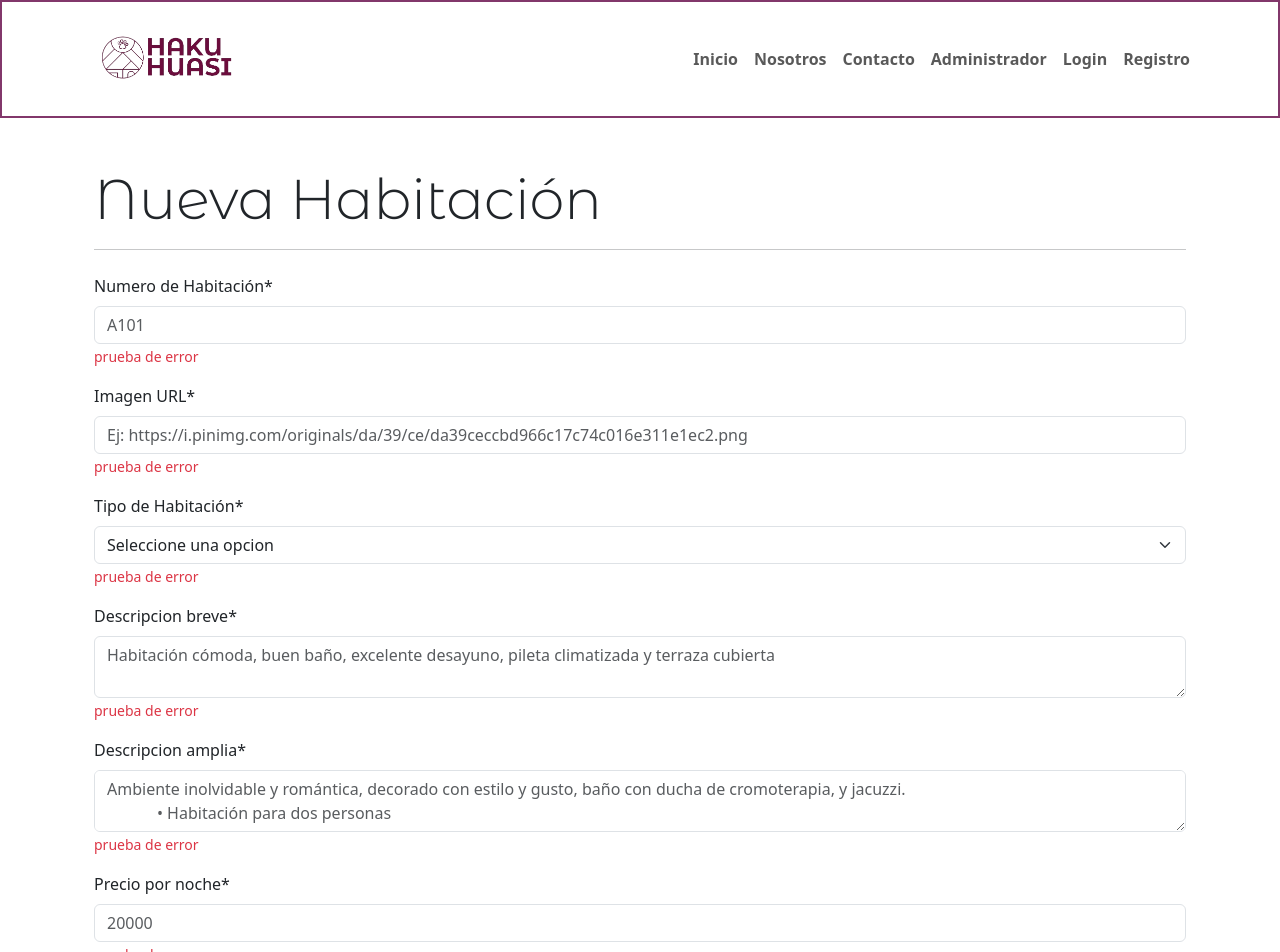
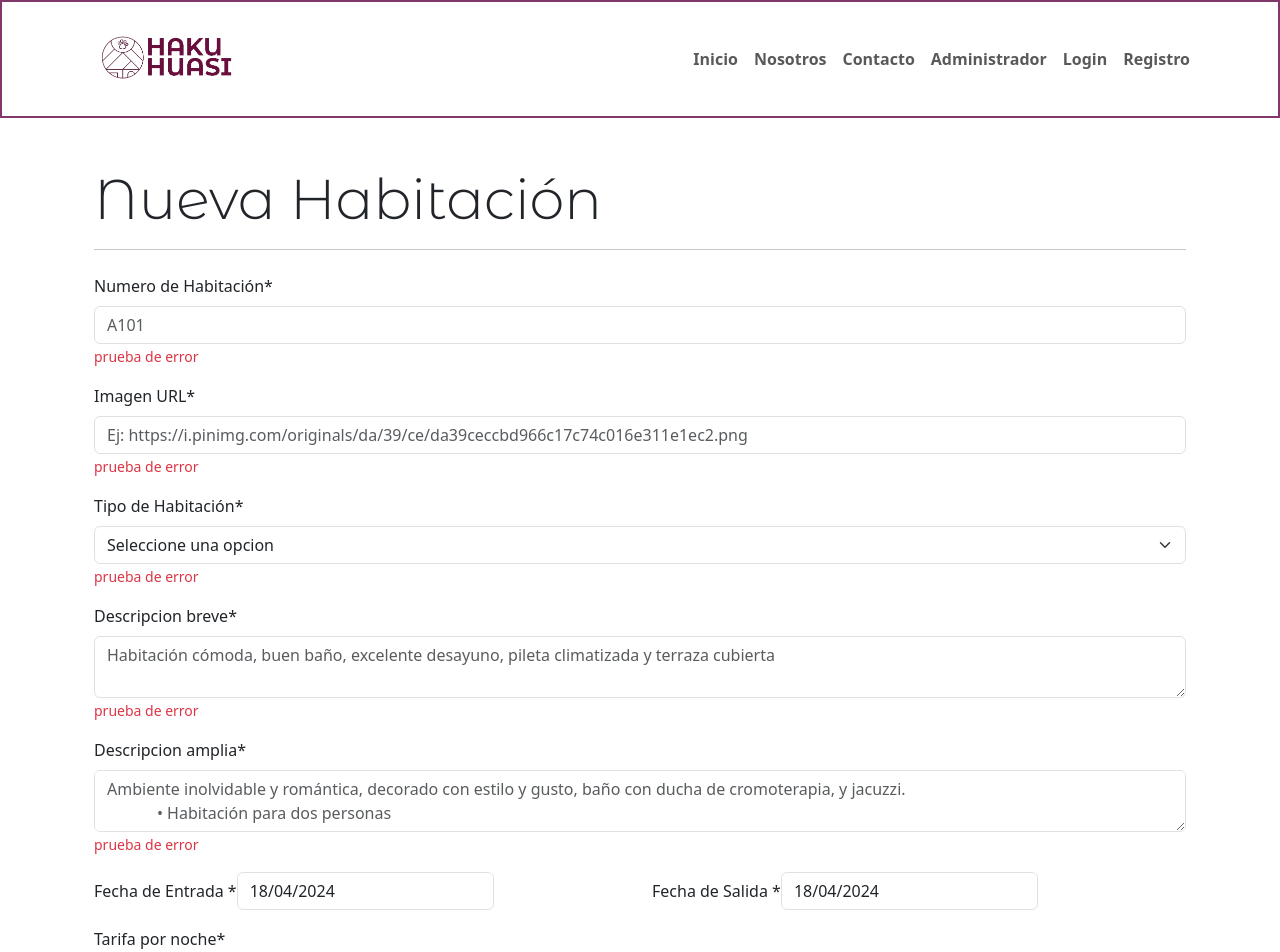
Before and after one commit to Pabmoy25/proyectoHotel-FrontEnd, a React (Vite) app: page /administrador/agregarHabitacion in a window 1280 px wide. Shown: the top 952 px of the page. Built offline with nearby package versions, Linux system fonts and the light colour scheme.

Commit message:
se instalo react-datepicker para maquetar ingreso y salida de habitacion

```diff
--- a/package.json
+++ b/package.json
@@ -15,6 +15,7 @@
     "react": "^18.2.0",
     "react-bootstrap": "^2.10.2",
     "react-bootstrap-icons": "^1.11.3",
+    "react-datepicker": "^6.6.0",
     "react-dom": "^18.2.0",
     "react-router-dom": "^6.22.3"
   },
--- a/src/components/pages/habitacion/FormularioHabitacion.jsx
+++ b/src/components/pages/habitacion/FormularioHabitacion.jsx
@@ -1,6 +1,14 @@
-import { Form, Button } from "react-bootstrap";
+import React, { useState } from 'react';
+import { Form, Button, Row, Col } from "react-bootstrap";
+import DatePicker from "react-datepicker";
+import "react-datepicker/dist/react-datepicker.css";
+
+
 
 const FormularioHabitacion = () => {
+    const [startDate, setStartDate] = useState(new Date());
+    const [endDate, setEndDate] = useState(new Date());
+
   return (
     <section className="container mainpage">
       <h1 className="display-4 mt-5 titulo-administrador">Nueva Habitación</h1>
@@ -26,6 +34,7 @@ const FormularioHabitacion = () => {
           <Form.Select>
             <option value="">Seleccione una opcion</option>
             <option value="Estándar">Estándar</option>
+            <option value="Doble">Doble</option>
             <option value="Deluxe">Deluxe</option>
             <option value="Suite">Suite</option>
           </Form.Select>
@@ -59,11 +68,45 @@ const FormularioHabitacion = () => {
           <Form.Text className="text-danger">prueba de error</Form.Text>
         </Form.Group>
 
+        <Row>
+          <Col md={6}>
+            <Form.Group className="mb-3" controlId="formFechaEntrada">
+              <Form.Label>Fecha de Entrada *</Form.Label>
+              <DatePicker
+                selected={startDate}
+                onChange={date => setStartDate(date)}
+                selectsStart
+                startDate={startDate}
+                endDate={endDate}
+                dateFormat="dd/MM/yyyy"
+                className="form-control"
+              />
+            </Form.Group>
+          </Col>
+          <Col md={6}>
+            <Form.Group className="mb-3" controlId="formFechaSalida">
+              <Form.Label>Fecha de Salida *</Form.Label>
+              <DatePicker
+                selected={endDate}
+                onChange={date => setEndDate(date)}
+                selectsEnd
+                startDate={startDate}
+                endDate={endDate}
+                minDate={startDate}
+                dateFormat="dd/MM/yyyy"
+                className="form-control"
+              />
+            </Form.Group>
+          </Col>
+        </Row>
+
         <Form.Group className="mb-3" controlId="formPrecio">
-          <Form.Label>Precio por noche*</Form.Label>
+          <Form.Label>Tarifa por noche*</Form.Label>
           <Form.Control type="number" placeholder="20000" />
           <Form.Text className="text-danger">prueba de error</Form.Text>
         </Form.Group>
+
+
         <Button type="submit" variant="outline-secondary"
           id="btnAdmin">
           Guardar
```
Also changed, not shown: 1 other file (tests, documents, lock files or other folders).
